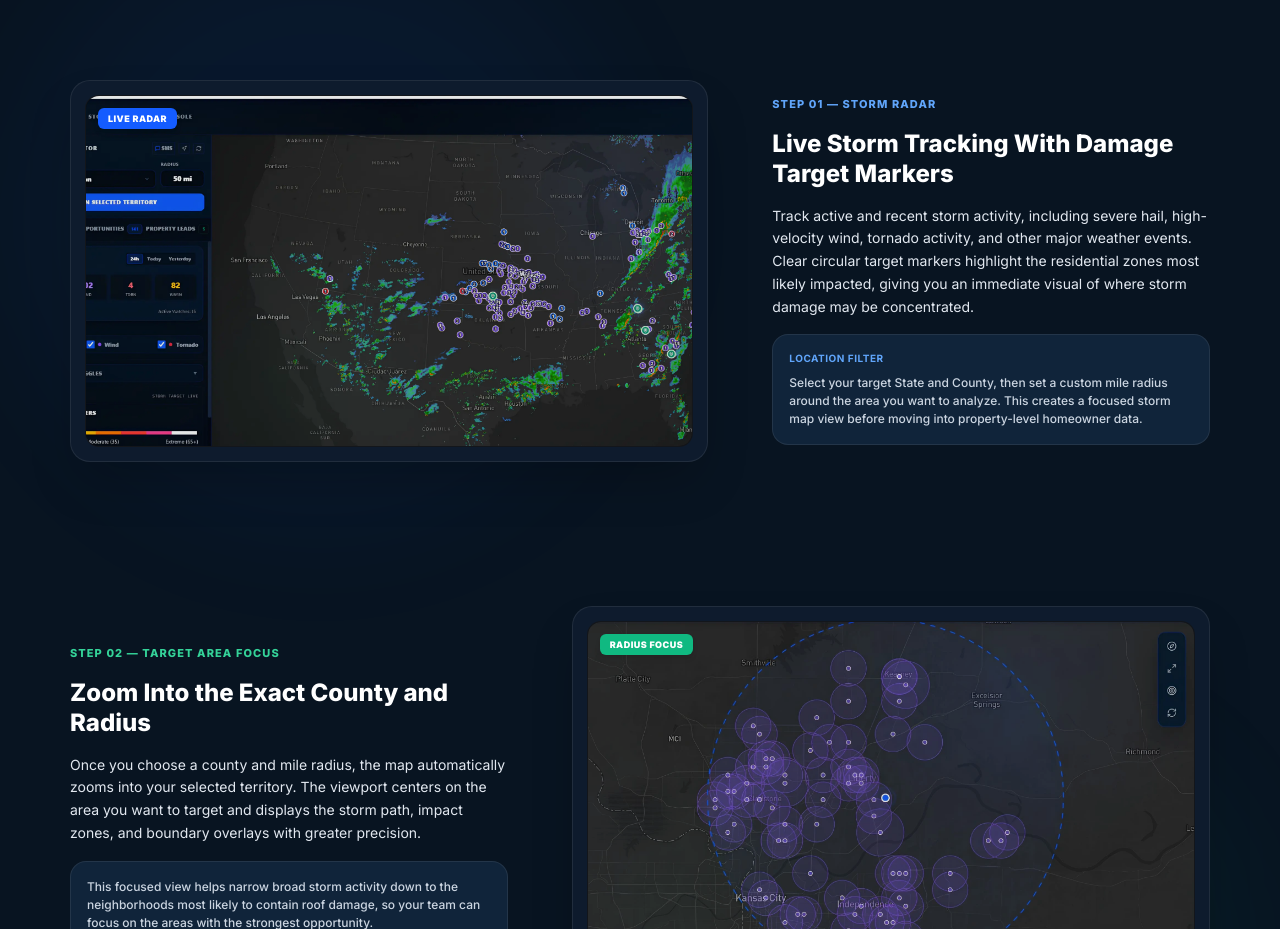
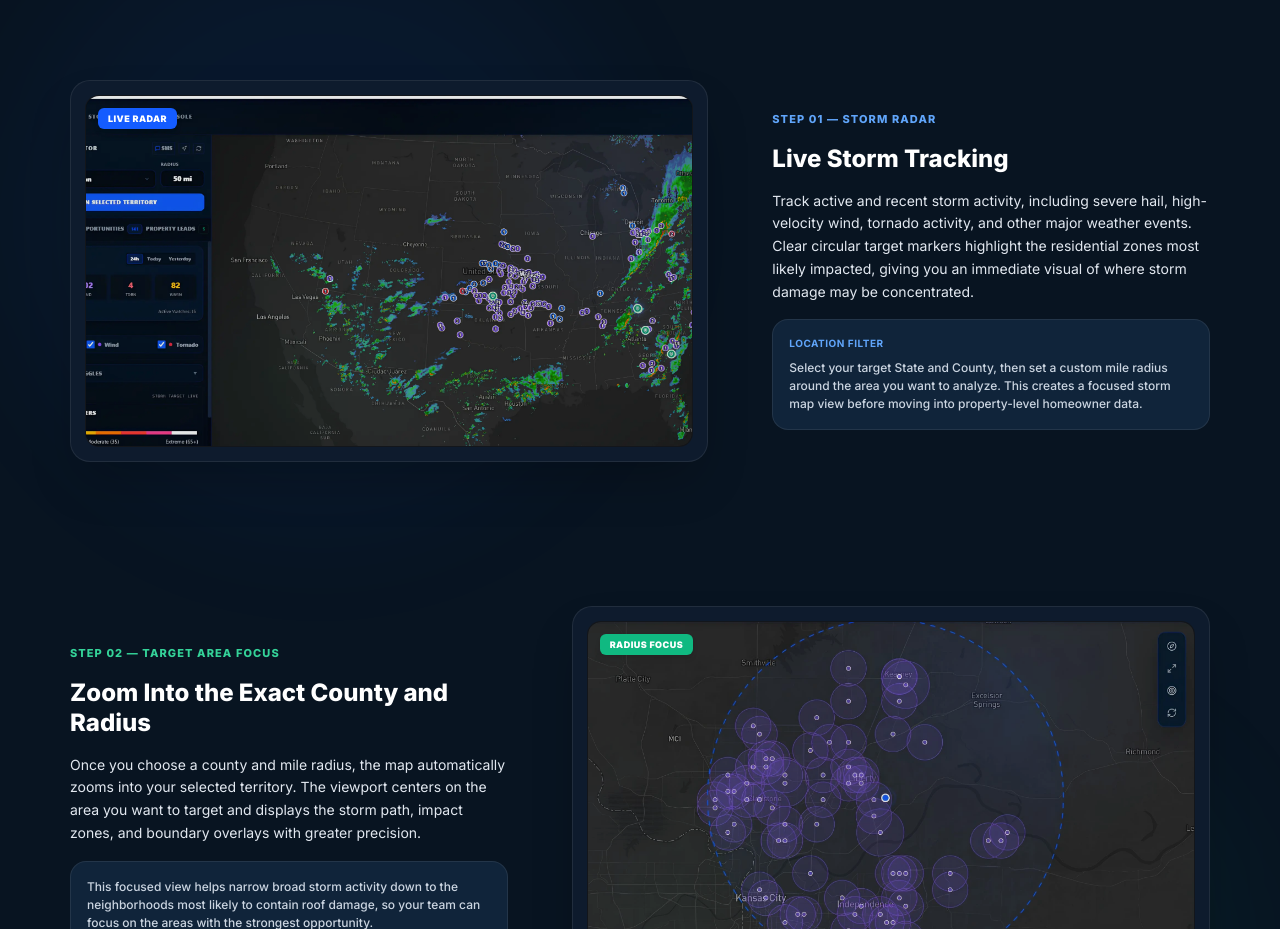
Before and after one commit to bbarnes4318/roofvisor, a Next.js app: page / in a window 1280 px wide. Shown: the part 2960-3889 px from the top of the page. Built offline with nearby package versions, Linux system fonts and the light colour scheme.

Commit message:
Update Step 1 header to Live Storm Tracking

```diff
--- a/components/landing/PurchaseOptions.tsx
+++ b/components/landing/PurchaseOptions.tsx
@@ -53,7 +53,7 @@ export default function PurchaseOptions() {
                 STEP 01 — STORM RADAR
               </div>
               <h3 className="text-2xl font-extrabold text-white leading-tight">
-                Live Storm Tracking With Damage Target Markers
+                Live Storm Tracking
               </h3>
               <p className="text-sm text-slate-350 leading-relaxed">
                 Track active and recent storm activity, including severe hail, high-velocity wind, tornado activity, and other major weather events. Clear circular target markers highlight the residential zones most likely impacted, giving you an immediate visual of where storm damage may be concentrated.
```
